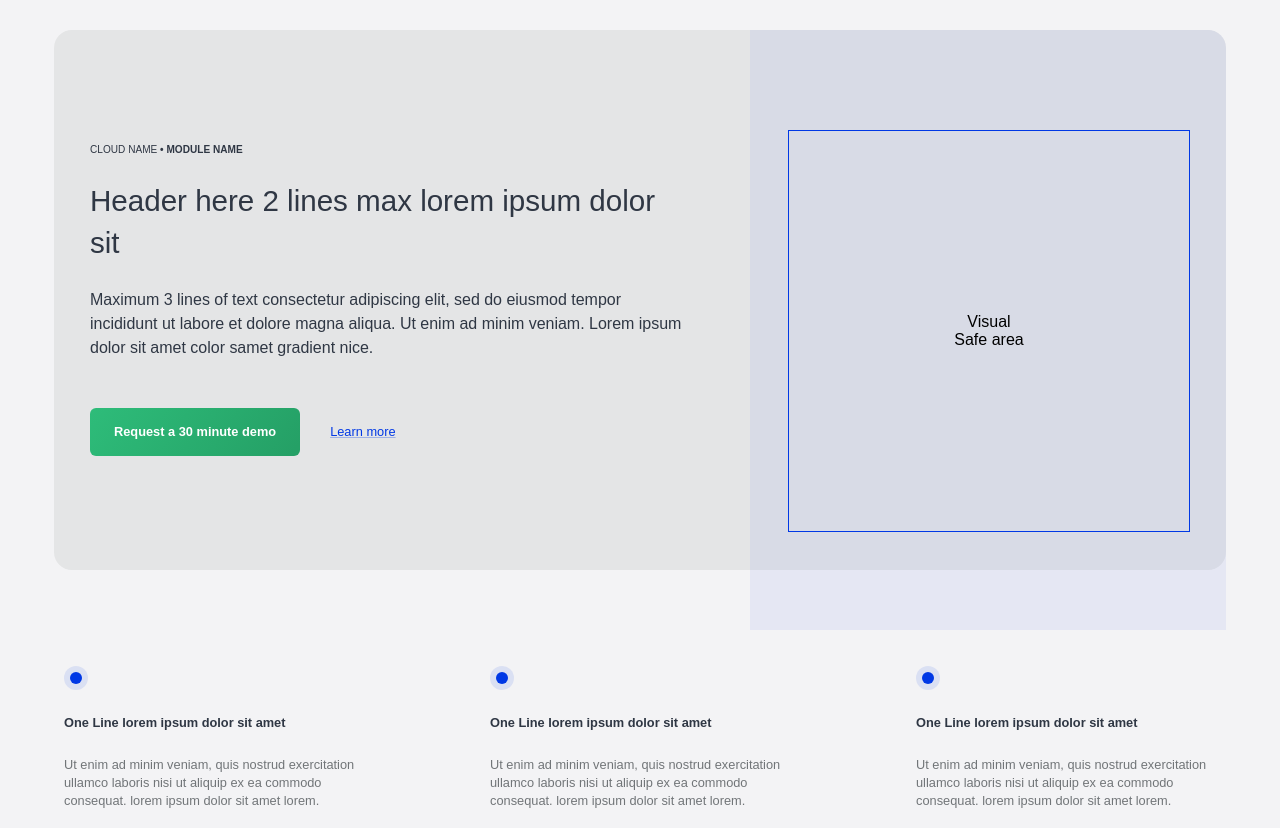
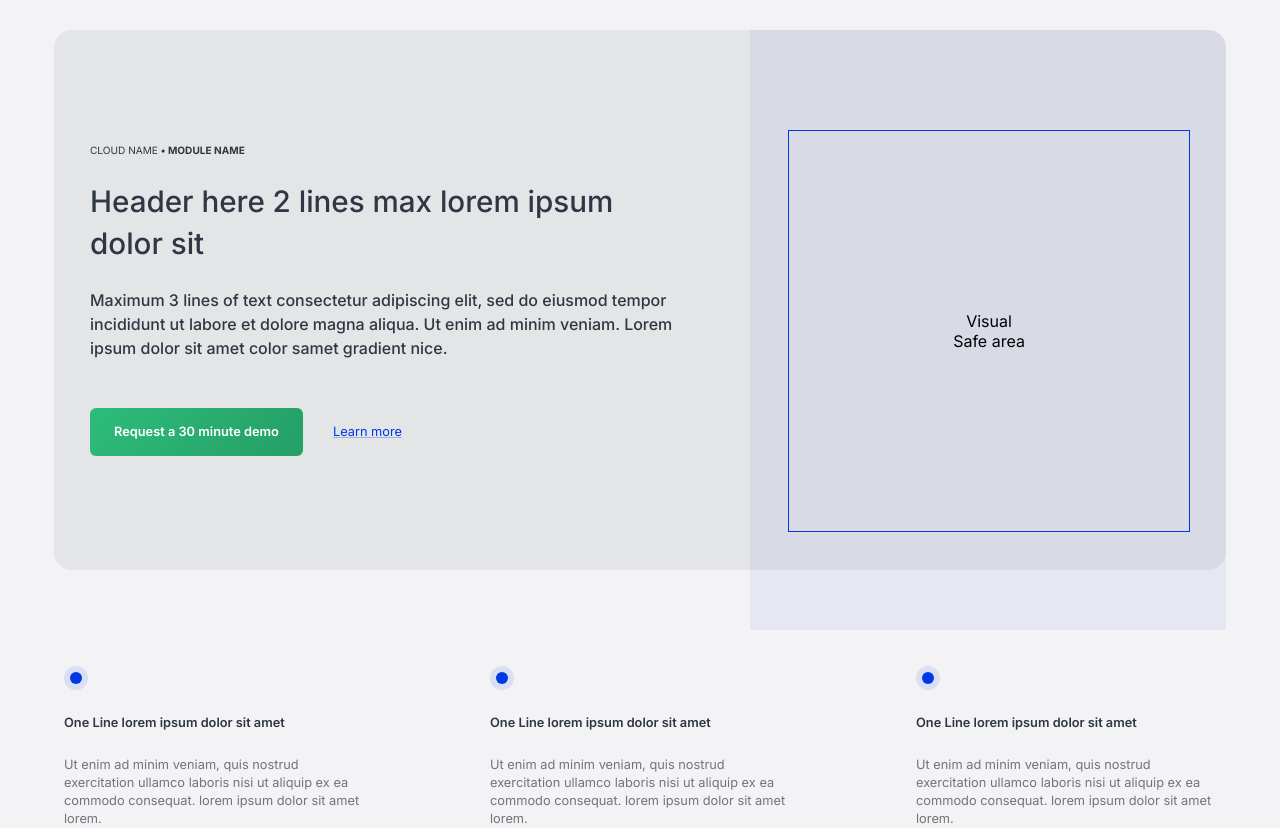
Before and after one commit to Lubo77/test-task, a plain HTML site: page index.html in a window 1280 px wide. Drawn offline with Linux system fonts and the light colour scheme.

Commit message:
minor corrections before last check

```diff
--- a/index.html
+++ b/index.html
@@ -4,10 +4,16 @@
     <meta charset="UTF-8">
     <meta http-equiv="X-UA-Compatible" content="IE=edge">
     <meta name="viewport" content="width=device-width, initial-scale=1.0">
-    <title></title>
+    <title>test-task</title>
 
+    <!-- Styles -->
     <link rel="stylesheet" href="./style.css">
+    <!-- Favicon -->
     <link rel="shortcut icon" href="./assets/favicon.ico" type="image/x-icon">
+    <!-- Fonts -->
+    <link rel="preconnect" href="https://fonts.googleapis.com">
+    <link rel="preconnect" href="https://fonts.gstatic.com" crossorigin>
+    <link href="https://fonts.googleapis.com/css2?family=Inter:wght@400;500;600;700&display=swap" rel="stylesheet">
 </head>
 <body>
     <div class="container">
--- a/sass/components/boxes.scss
+++ b/sass/components/boxes.scss
@@ -6,10 +6,18 @@
 }
 
 .box {
-    width: 300px;
+    width: 360px;
     display: flex;
     flex-direction: column;
     gap: 24px;
+
+    @media (max-width: $bp-1350) {
+        width: 300px;
+    }
+
+    @media (max-width: $bp-1100) {
+        width: 240px;
+    }
 
     &__title {
         font-size: 1rem;
@@ -34,5 +42,9 @@
         font-weight: $fw-regular;
         line-height: 18px;
         color: $gray-700;
+        display: -webkit-box;
+        -webkit-line-clamp: 4;
+        -webkit-box-orient: vertical;
+        overflow: hidden;
     }
 }
--- a/sass/elements/base.scss
+++ b/sass/elements/base.scss
@@ -7,6 +7,7 @@ body, html {
     font-family: Arial, Helvetica, sans-serif;
     overflow-x: clip;
     box-sizing: border-box;
+    font-family: 'Inter', sans-serif;
 }
 
 body {
--- a/sass/utilities/sizing.scss
+++ b/sass/utilities/sizing.scss
@@ -3,7 +3,7 @@
 }
 
 .container--small {
-    max-width: 1300px;
+    max-width: 1308px;
     width: 90%;
     margin: auto;
 }
```
Also changed, not shown: style.css, 1 other file.
